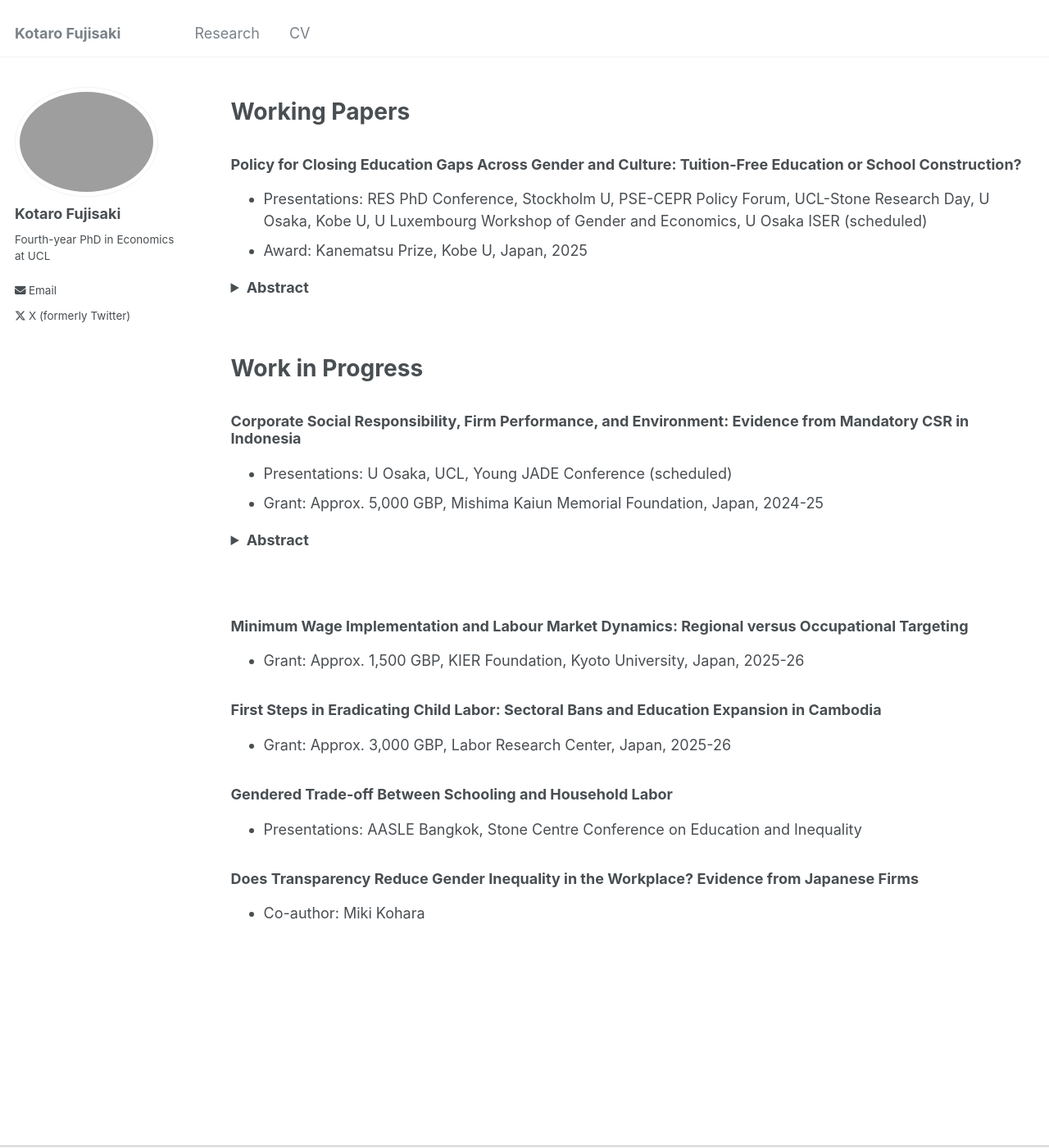
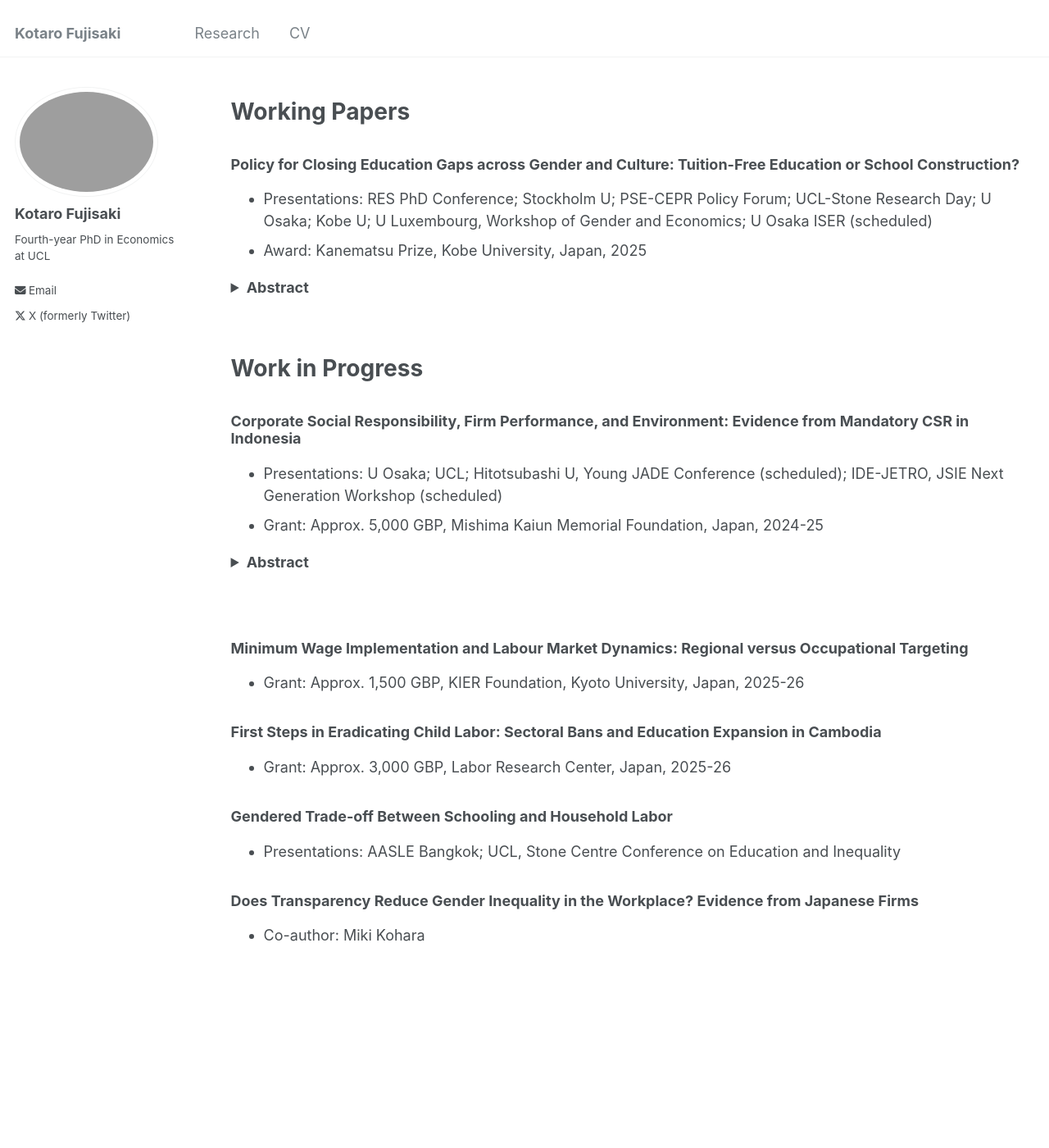
Before and after one commit to Kotaro-Fujisaki/kotaro-fujisaki.github.io, a Jekyll site: the page built from _pages/publications.md, in a window 1280 px wide and 1400 px high. Shown: the whole window at 82% size. Built offline with Jekyll 4.4.1, drawn with Linux system fonts in a browser that asks for light colours.

Commit message:
Update publications.md
Signed-off-by: Kotaro-Fujisaki <163865887+Kotaro-Fujisaki@users.noreply.github.com>

```diff
--- a/_pages/publications.md
+++ b/_pages/publications.md
@@ -8,9 +8,9 @@ author_profile: true
 
 # Working Papers
 
-### Policy for Closing Education Gaps Across Gender and Culture: Tuition-Free Education or School Construction?
-* Presentations: RES PhD Conference, Stockholm U, PSE-CEPR Policy Forum, UCL-Stone Research Day, U Osaka, Kobe U, U Luxembourg Workshop of Gender and Economics, U Osaka ISER (scheduled)<br>
-* Award: Kanematsu Prize, Kobe U, Japan, 2025
+### Policy for Closing Education Gaps across Gender and Culture: Tuition-Free Education or School Construction?
+* Presentations: RES PhD Conference; Stockholm U; PSE-CEPR Policy Forum; UCL-Stone Research Day; U Osaka; Kobe U; U Luxembourg, Workshop of Gender and Economics; U Osaka ISER (scheduled)<br>
+* Award: Kanematsu Prize, Kobe University, Japan, 2025
 <details class="abstract">
   <summary><strong>Abstract</strong></summary>
 
@@ -22,7 +22,7 @@ author_profile: true
 # Work in Progress
 
 ### Corporate Social Responsibility, Firm Performance, and Environment: Evidence from Mandatory CSR in Indonesia
-* Presentations: U Osaka, UCL, Young JADE Conference (scheduled)
+* Presentations: U Osaka; UCL; Hitotsubashi U, Young JADE Conference (scheduled); IDE-JETRO, JSIE Next Generation Workshop (scheduled)
 * Grant: Approx. 5,000 GBP, Mishima Kaiun Memorial Foundation, Japan, 2024-25
 <details class="abstract">
   <summary><strong>Abstract</strong></summary>
@@ -38,7 +38,7 @@ author_profile: true
 * Grant: Approx. 3,000 GBP, Labor Research Center, Japan, 2025-26
 
 ### Gendered Trade-off Between Schooling and Household Labor
-* Presentations: AASLE Bangkok, Stone Centre Conference on Education and Inequality
+* Presentations: AASLE Bangkok; UCL, Stone Centre Conference on Education and Inequality
 
 ### Does Transparency Reduce Gender Inequality in the Workplace? Evidence from Japanese Firms
 * Co-author: Miki Kohara
```
